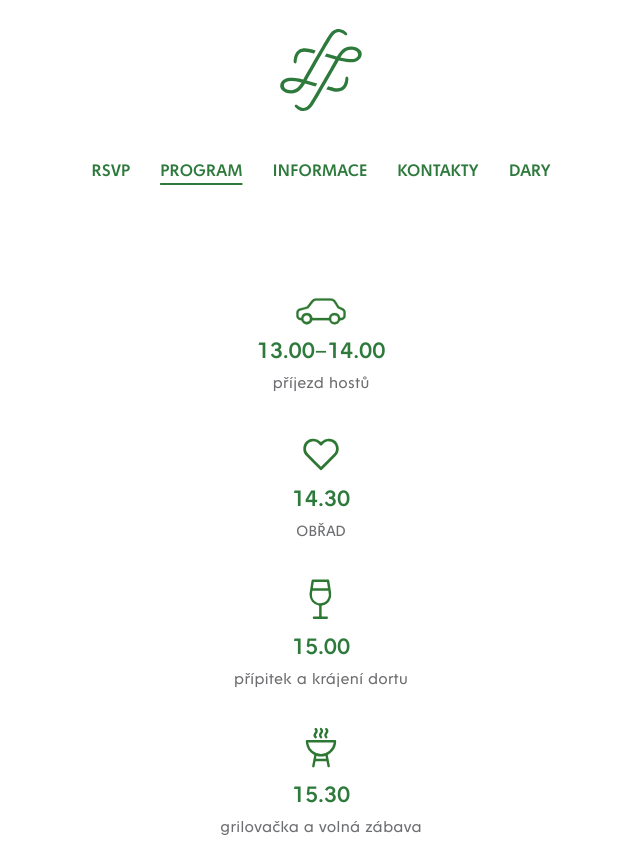
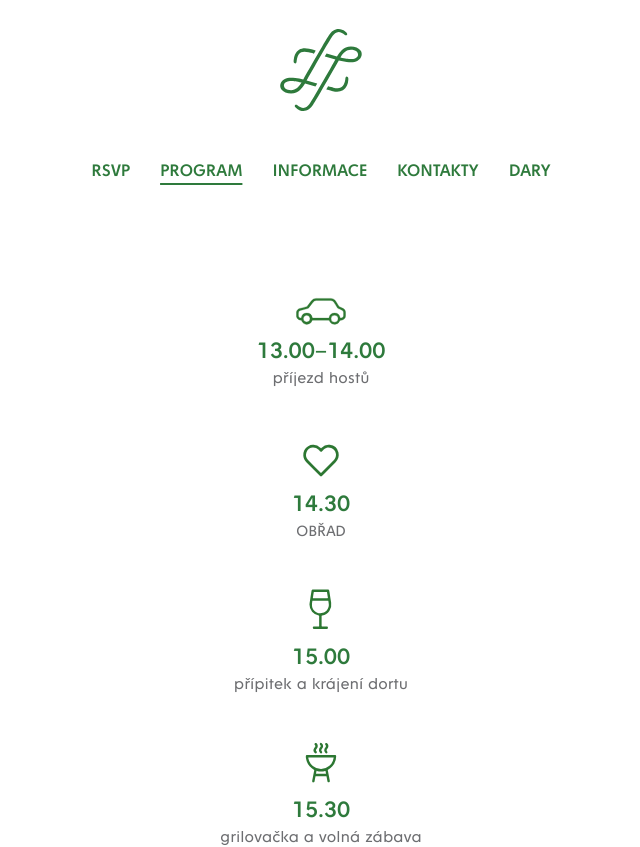
Before and after one commit to MioOgbeni/wedding-web, a React (Create React App) app: page /program in a window 1280 px wide. Shown: the top 847 px of the page, without its empty margins (319-959 px from the left). Built offline with nearby package versions, Linux system fonts and the light colour scheme; the HTML template or start-up script is replaced by a standard one.

Commit message:
chore: Adjust CSS for various components and update QR code display in Gifts component

```diff
--- a/src/components/Gifts.js
+++ b/src/components/Gifts.js
@@ -11,7 +11,7 @@ function Gifts() {
         <img src={giftIcon} alt="Dárek ikona" className="details-icon" />
         <h2 className="details-title">Dary</h2>
         <p className="details-description">
-        Tím největším darem pro nás bude, když náš den strávíte s námi. Pokud chcete, budeme rádi když nám přispějete na naši svatební cestu.
+        Tím největším darem pro nás bude, když náš den strávíte s námi. Pokud chcete, budeme rádi, když nám přispějete na naši svatební cestu.
         </p>
         <p className="details-description">
         Níže necháváme QR kódy s platebními metodami. Do zprávy pro příjemce nám můžete napsat svůj tip na destinaci, kterou stojí za to navštívit.
--- a/src/components/Global.css
+++ b/src/components/Global.css
@@ -20,7 +20,7 @@
 }
 
 .details-point-program {
-  margin-bottom: 30px;
+  margin-bottom: 40px;
 }
 
 .details-icon {
@@ -52,7 +52,6 @@
   margin-block-start: 0px;
   margin-block-end: 0px;
   font-weight: 400;
-  margin-bottom: 5px;
 }
 
 .details-description {
```
Also changed, not shown: src/assets/images/srdicko.svg, src/assets/images/zvirata.svg.
